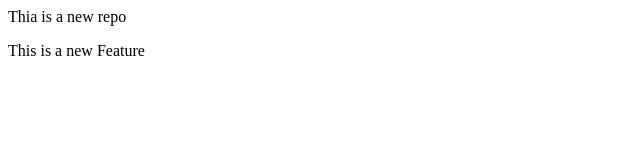
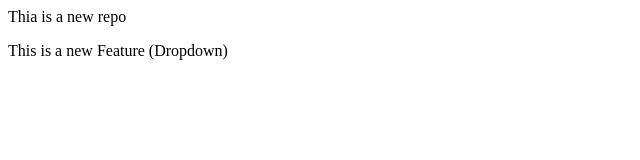
Before and after one commit to RuppamSrivastava/LocalRepo, a plain HTML site: page index.html in a window 1280 px wide. Shown: the full height of the page, 0-640 px from the left. Drawn offline with Linux system fonts and the light colour scheme.

```diff
--- a/index.html
+++ b/index.html
@@ -1,2 +1,3 @@
 <p>Thia is a new repo</p>
-<p>This is a new Feature</p>
+<p>This is a new Feature (Dropdown)
+</p>
```
